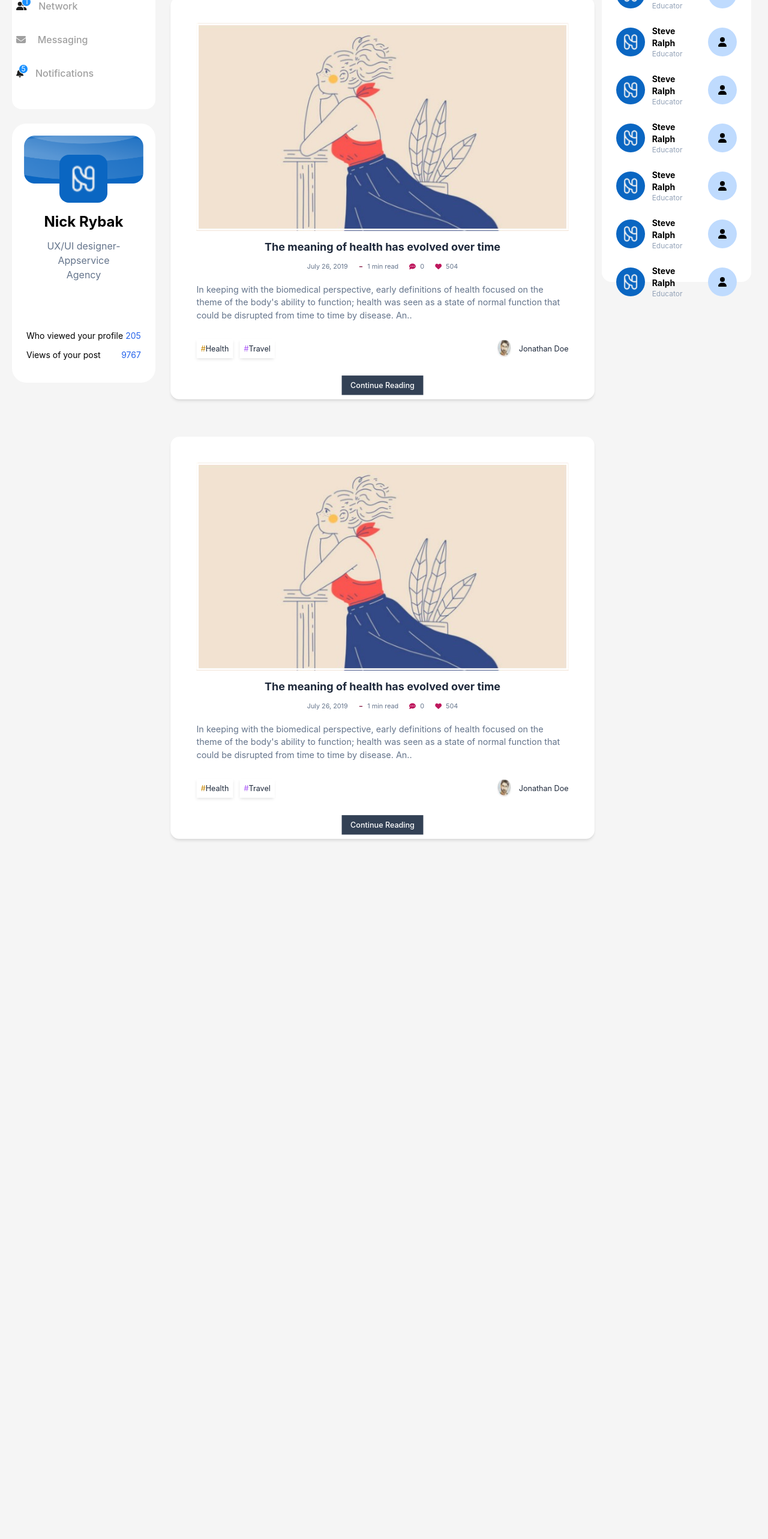
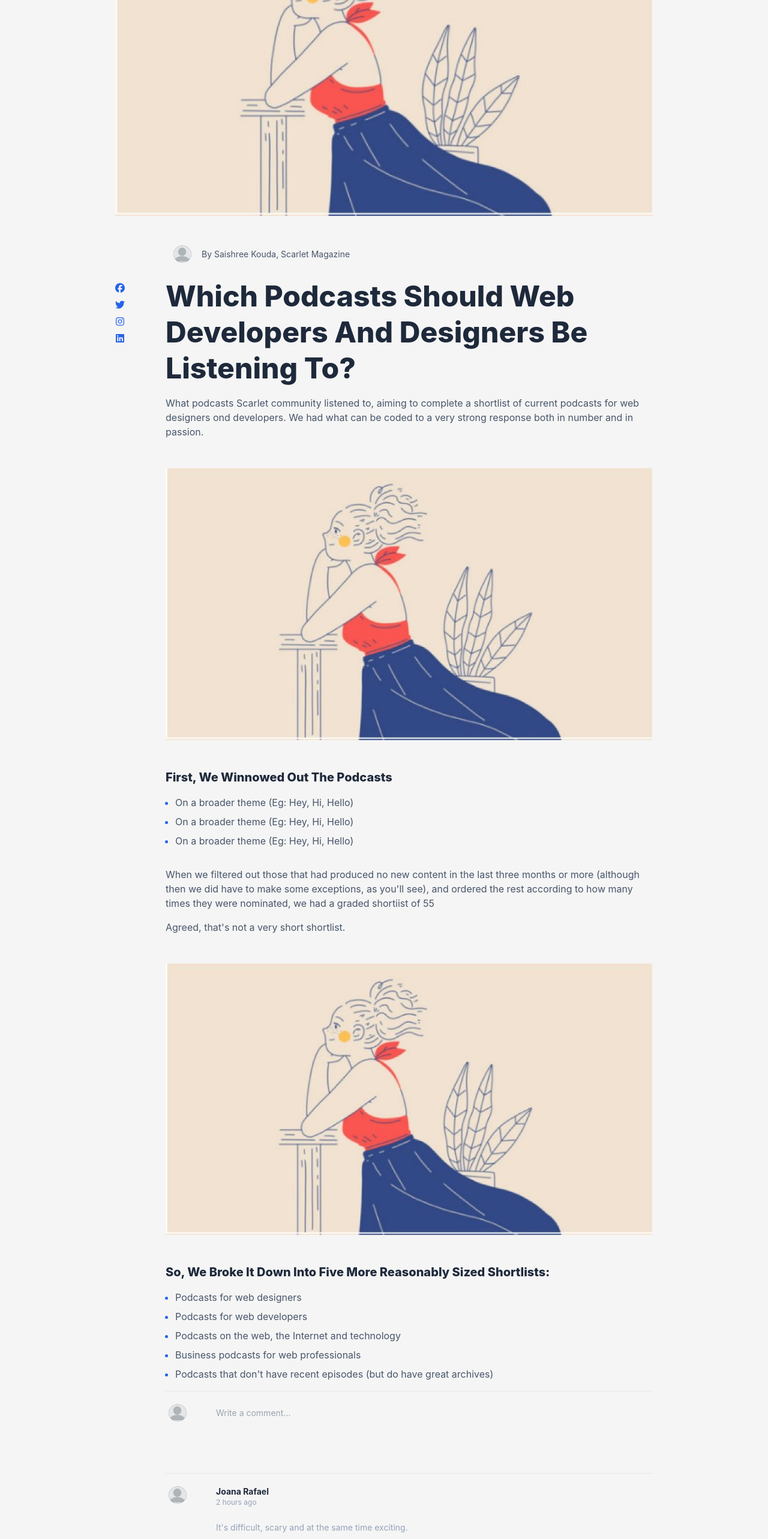
Before and after one commit to atharva-gadekar/Inter, a React (Create React App) app: page /home in a window 1280 px wide. Shown: the part 220-2786 px from the top of the page at 60% size. Before the commit the page ends 1655 px from the top, so only its background shows below. Built offline with nearby package versions, Linux system fonts and the light colour scheme.

Commit message:
blogpage responsive

```diff
--- a/src/App.js
+++ b/src/App.js
@@ -2,13 +2,14 @@ import Homepage from './pages/Homepage';
 import Navbarhome from './components/Navbarhome';
 import Login from './pages/Login';
 import Signup from './pages/Signup';
-import { BrowserRouter,Routes,Route } from 'react-router-dom';
+// import { BrowserRouter,Routes,Route } from 'react-router-dom';
 import Sidebar from './components/Sidebar';
 import CreatePost from './components/CreatePost';
 import Chat from './components/Connect';
 import ProfileSidebar from './components/ProfileSidebar';
 import ImgUpload from './components/ImgUpload';
 import BlogPage from './components/BlogPage';
+import Post from './components/Post';
 
 
 
@@ -16,13 +17,14 @@ function App() {
   return (
 
 
-    <BrowserRouter>
-    <Routes>
-        <Route path="/home" element={<Homepage />} />
-        <Route path="/login" element={<Login />} />
-        <Route path="/" element={<Signup />} />
-        </Routes>
-  </BrowserRouter>
+  //   <BrowserRouter>
+  //   <Routes>
+  //       <Route path="/home" element={<Homepage />} />
+  //       <Route path="/login" element={<Login />} />
+  //       <Route path="/" element={<Signup />} />
+  //       </Routes>
+  // </BrowserRouter>
+    <BlogPage></BlogPage>
 
 
 
--- a/src/components/BlogPage.js
+++ b/src/components/BlogPage.js
@@ -10,36 +10,39 @@ import {
   faLinkedin,
 } from "@fortawesome/free-brands-svg-icons";
 import { FontAwesomeIcon } from "@fortawesome/react-fontawesome";
+import Navbar from "./Navbar";
 
 export default function BlogPage() {
   return (
-    <div className=" w-[70%] mr-auto ml-auto ">
-      <img src={post} className="w-[100%]"></img>
-      <div className="flex items-center space-x-4 mt-12 mb-6 px-24">
+
+
+    <div className=" lg:w-[70%] mr-auto ml-auto mt-20">
+      <img src={post} className="lg:w-[100%] ml-auto mr-auto w-[80%]"></img>
+      <div className="flex items-center space-x-4 mt-4 lg:mt-12 lg:mb-6 mb-4 px-24">
         <img src={blank} alt="" className="h-8 w-8 rounded-full" />
-        <p className="text-sm text-slate-600">
+        <p className="text-xs lg:text-sm text-slate-600">
           By Saishree Kouda, Scarlet Magazine
         </p>
       </div>
-      <div className="flex space-x-12 place-items-start">
-        <div className="flex flex-col space-y-3 p-2">
+      <div className="lg:flex space-x-12 lg:place-items-start ">
+        <div className="flex lg:flex-col lg:space-y-3 pb-4 lg:pt-2 lg:pb-2 justify-center">
           <FontAwesomeIcon icon={faFacebook} className="mr-5 text-blue-600" />
           <FontAwesomeIcon icon={faTwitter} className="mr-5 text-blue-600" />
           <FontAwesomeIcon icon={faInstagram} className="mr-5 text-blue-600" />
           <FontAwesomeIcon icon={faLinkedin} className="mr-5 text-blue-600" />
         </div>
-        <div className="pr-48">
-          <h1 className="font-extrabold text-5xl text-slate-800 leading-[1.25]">
+        <div className="justify-center ml-auto mr-auto">
+          <h2 className="font-extrabold text-2xl lg:text-5xl text-slate-800 lg:leading-[1.25] ">
             Which Podcasts Should Web Developers And Designers Be Listening To?
-          </h1>
-          <p className="text-slate-600 mt-4">
+          </h2>
+          <p className="text-slate-600 mt-4 mr-12 lg:mr-auto">
             What podcasts Scarlet community listened to, aiming to complete a
             shortlist of current podcasts for web designers ond developers. We
             had what can be coded to a very strong response both in number and
             in passion.
           </p>
-          <img src={post} alt="" className="pt-12 pb-12" />
-          <h2 className="font-extrabold text-slate-800 text-2xl">
+          <img src={post} alt="" className="pt-12 pb-12 w-[80%] lg:w-auto" />
+          <h2 className="font-extrabold text-slate-800 text-xl mr-12 lg:mr-auto">
             First, We Winnowed Out The Podcasts
           </h2>
           <ul className="p-4 marker:text-blue-600 list-disc text-slate-600 space-y-2">
@@ -47,7 +50,7 @@ export default function BlogPage() {
             <li>On a broader theme (Eg: Hey, Hi, Hello)</li>
             <li>On a broader theme (Eg: Hey, Hi, Hello)</li>
           </ul>
-          <p className="text-slate-600 mt-4">
+          <p className="text-slate-600 mt-4 mr-12 lg:mr-auto">
             When we filtered out those that had produced no new content in the
             last three months or more (although then we did have to make some
             exceptions, as you'll see), and ordered the rest according to how
@@ -57,12 +60,12 @@ export default function BlogPage() {
             {" "}
             Agreed, that's not a very short shortlist.
           </p>
-          <img src={post} alt="" className="pt-12 pb-12" />
-          <h2 className="font-extrabold text-slate-800 text-2xl">
+          <img src={post} alt="" className="pt-12 pb-12 w-[80%] lg:w-auto" />
+          <h2 className="font-extrabold text-slate-800 text-xl pr-12 lg:pr-auto">
             So, We Broke It Down Into Five More Reasonably Sized Shortlists:
           </h2>
-          <ul className="p-4 marker:text-blue-600 list-disc text-slate-600 space-y-2">
-            <li> Podcasts for web designers</li>
+          <ul className="p-4 marker:text-blue-600 list-disc text-slate-600 space-y-2 pr-12 lg:pr-auto">
+            <li>Podcasts for web designers</li>
             <li>Podcasts for web developers</li>
             <li>Podcasts on the web, the Internet and technology</li>
             <li>Business podcasts for web professionals</li>
@@ -72,15 +75,19 @@ export default function BlogPage() {
             </li>
                   </ul>
                   {/* comment section */}
-                  <hr></hr>
+                  <hr className="mr-12 lg:mr-auto"></hr>
                   <div className="flex p-1  pt-5 space-x-12 mb-20">
                       <img src={blank} alt="" className="rounded-full h-8 w-8" />
-                      <p className="text-slate-400 text-sm"> Write a Comment...</p>
 
+            <input
+               type="text"
+               placeholder="Write a comment..."
+               className="text-slate-400 text-sm !outline-none bg-transparent "
+             />
                   </div>
-                  <hr className=""></hr>
+                  <hr className="mr-12 lg:mr-auto"></hr>
 
-                  <div className="flex p-1  pt-5 space-x-12 ">
+                  <div className="flex p-1  pt-5 space-x-12 mr-12 lg:mr-auto">
                       <img src={blank} alt="" className="rounded-full h-8 w-8" />
 
                       <div>
@@ -96,6 +103,7 @@ export default function BlogPage() {
 
         </div>
       </div>
-    </div>
+      </div>
+
   );
 }
--- a/src/components/Navbar.js
+++ b/src/components/Navbar.js
@@ -1,5 +1,5 @@
 import React, { useState } from "react";
-import { Link } from "react-router-dom";
+// import { Link } from "react-router-dom";
 
 export default function Navbar() {
   const [ismobileopen, setmobileopen] = useState(false);
@@ -28,12 +28,12 @@ export default function Navbar() {
           <ul className="hidden lg:flex space-x-12 w-auto mr-96 justify-center items-center ">
             <li>
               <button className="bg-white px-8 py-2 rounded-3xl text-blue-700 font-semibold">
-              <Link to='/login'>Login</Link>
+              {/* <Link to='/login'>Login</Link> */}
               </button>
             </li>
             <li>
               <a className="text-blue-700 font-semibold" href="#">
-              <Link to='/'>Register</Link>
+              {/* <Link to='/'>Register</Link> */}
               </a>
             </li>
           </ul>
```
